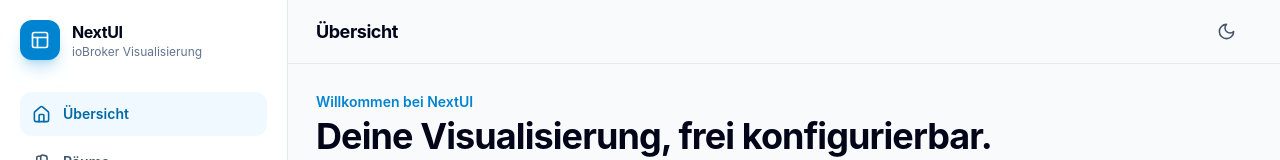
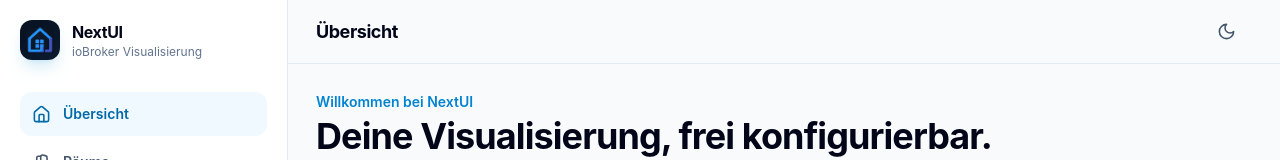
Before and after one commit to DerHausmeisterKrause/iobroker-nextui, a React (Vite) app in the folder apps/frontend/: page / in a window 1280 px wide. Shown: the top 160 px of the page. Built offline with nearby package versions, Linux system fonts and the light colour scheme.

Commit message:
feat: show NextUI mark in frontend navigation

```diff
--- a/apps/frontend/src/components/app-shell.tsx
+++ b/apps/frontend/src/components/app-shell.tsx
@@ -1,4 +1,4 @@
-import { Cpu, Database, DoorOpen, House, Menu, Moon, PanelsTopLeft, Settings, Sun, X, Zap } from 'lucide-react';
+import { Cpu, Database, DoorOpen, House, Menu, Moon, Settings, Sun, X, Zap } from 'lucide-react';
 import { type PropsWithChildren, useState } from 'react';
 import { NavLink, useLocation } from 'react-router-dom';
 import { useTheme } from './theme-provider';
@@ -88,9 +88,12 @@ export function AppShell({ children }: PropsWithChildren): JSX.Element {
 function Brand(): JSX.Element {
 	return (
 		<div className="mb-8 flex items-center gap-3">
-			<div className="grid size-10 place-items-center rounded-xl bg-sky-600 text-white shadow-lg shadow-sky-600/25">
-				<PanelsTopLeft size={20} />
-			</div>
+			<img
+				src="/nextui-icon.png"
+				alt=""
+				aria-hidden="true"
+				className="size-10 rounded-xl shadow-lg shadow-sky-600/15"
+			/>
 			<div>
 				<div className="font-bold tracking-tight">NextUI</div>
 				<div className="text-xs text-slate-500 dark:text-slate-400">ioBroker Visualisierung</div>
```
